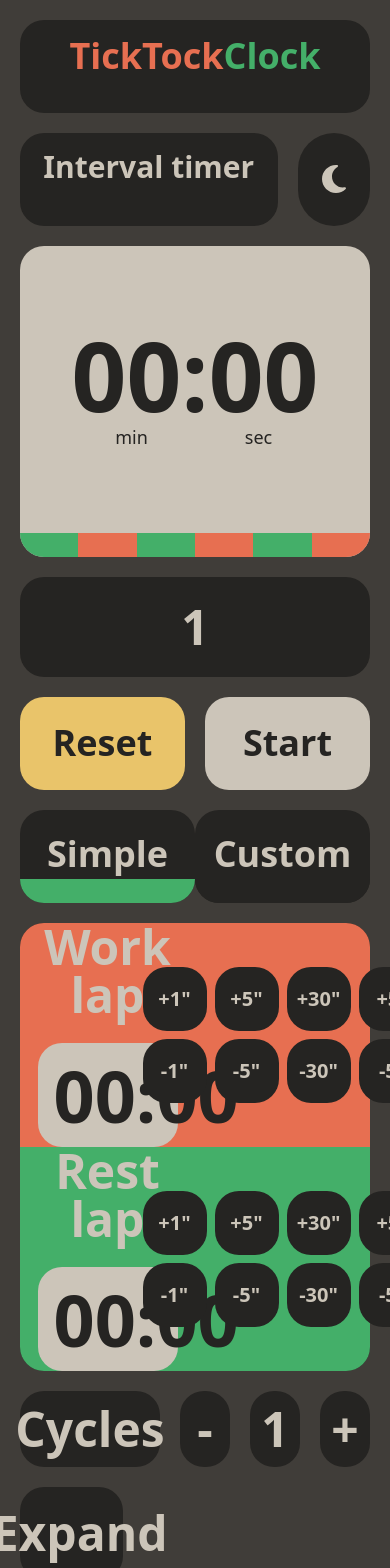
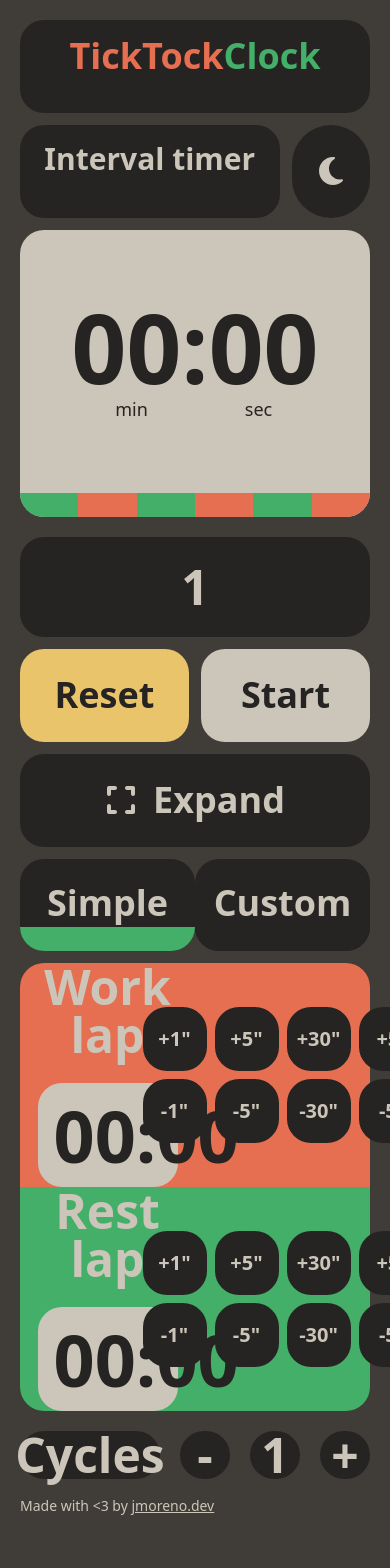
Before and after one commit to jesu-m0/TickTockClock, a React (Vite) app in the folder TickTockClock/: page / in a window 390 px wide. Shown: the top 1568 px of the page. After the commit the page ends 1536 px from the top, so only its background shows below. Built offline with nearby package versions, Linux system fonts and the light colour scheme.

Commit message:
expand button done

```diff
--- a/TickTockClock/src/components/CustomInfo/CustomInfo.tsx
+++ b/TickTockClock/src/components/CustomInfo/CustomInfo.tsx
@@ -3,7 +3,7 @@ import './CustomInfo.css';
 
 const CustomInfo: React.FC = () => {
   return (
-    <div className="order-8 lg:order-6 lg:col-span-8 col-span-12 row-span-4 rounded-3xl bg-eerieBlack p-4">
+    <div className="order-9 lg:order-6 lg:col-span-8 col-span-12 row-span-4 rounded-3xl bg-eerieBlack p-4">
       <p className='text-timberwolf text-center text-5xl font-black'>Work in progress</p>
     </div>
   );
--- a/TickTockClock/src/components/SimpleInfo/SimpleInfo.tsx
+++ b/TickTockClock/src/components/SimpleInfo/SimpleInfo.tsx
@@ -164,7 +164,7 @@ const SimpleInfo: React.FC = () => {
       };
 
       return (
-            <div className='order-8 lg:order-6 lg:col-span-8 col-span-12 row-span-5 flex flex-col gap-5'>
+            <div className='order-9 lg:order-6 lg:col-span-8 col-span-12 row-span-5 flex flex-col gap-5'>
                   {/* First section - Work and Rest */}
                   <div className='flex-grow rounded-3xl content-center dark:bg-eerieBlack bg-floralWhite flex flex-col'>
                         <div className='h-full'>
--- a/TickTockClock/src/components/mainPage.tsx
+++ b/TickTockClock/src/components/mainPage.tsx
@@ -129,7 +129,7 @@ const MainPage: React.FC = () => {
   return (
     <div>
       <div className="container mx-auto p-5">
-        <div className="grid grid-cols-12 gap-5 auto-rows-[11vh]">
+        <div className="grid grid-cols-12 lg:gap-5 gap-3 auto-rows-[11vh]">
           <Header></Header>
 
           {/*Clock */}
@@ -148,7 +148,7 @@ const MainPage: React.FC = () => {
           </div>
 
           {/*Mode selection*/}
-          <div className="order-7 lg:order-5 lg:col-span-8 col-span-12 row-span-1 content-center flex">
+          <div className="order-8 lg:order-5 lg:col-span-8 col-span-12 row-span-1 content-center flex">
             {/*Simple btn*/}
             <div
               className="w-1/2 h-full rounded-3xl content-center dark:bg-eerieBlack bg-floralWhite cursor-pointer flex flex-col"
@@ -249,7 +249,7 @@ const MainPage: React.FC = () => {
           </div>
 
           {/*Expand clock*/}
-          <div className="order-9 lg:order-9 col-span-4 row-span-1 relative">
+          <div className="order-7 lg:order-9 lg:col-span-4 col-span-12 row-span-1 relative">
             <button
               id="expand-button"
               className="h-full w-full bg-floralWhite dark:bg-eerieBlack p-4 rounded-3xl flex justify-center items-center hover:scale-105 transition-transform duration-200 cursor-pointer"
@@ -258,14 +258,14 @@ const MainPage: React.FC = () => {
               <svg
                 xmlns="http://www.w3.org/2000/svg"
                 viewBox="0 0 448 512"
-                className={`w-12 h-12 fill-blackOlive dark:fill-timberwolf mr-4
+                className={`w-8 h-8 lg:w-12 lg:h-12 fill-blackOlive dark:fill-timberwolf mr-4
                   transition-opacity duration-200
                   ${showExpandLetters ? "opacity-100" : "opacity-0"}`}
               >
                 <path d="M32 32C14.3 32 0 46.3 0 64l0 96c0 17.7 14.3 32 32 32s32-14.3 32-32l0-64 64 0c17.7 0 32-14.3 32-32s-14.3-32-32-32L32 32zM64 352c0-17.7-14.3-32-32-32s-32 14.3-32 32l0 96c0 17.7 14.3 32 32 32l96 0c17.7 0 32-14.3 32-32s-14.3-32-32-32l-64 0 0-64zM320 32c-17.7 0-32 14.3-32 32s14.3 32 32 32l64 0 0 64c0 17.7 14.3 32 32 32s32-14.3 32-32l0-96c0-17.7-14.3-32-32-32l-96 0zM448 352c0-17.7-14.3-32-32-32s-32 14.3-32 32l0 64-64 0c-17.7 0-32 14.3-32 32s14.3 32 32 32l96 0c17.7 0 32-14.3 32-32l0-96z" />
               </svg>
               <p
-                className={`font-bold dark:text-timberwolf text-blackOlive text-5xl text-center transition-opacity duration-200
+                className={`font-bold dark:text-timberwolf text-blackOlive text-4xl lg:text-5xl text-center transition-opacity duration-200
                 ${showExpandLetters ? "opacity-100" : "opacity-0"}`}
               >
                 Expand
```
